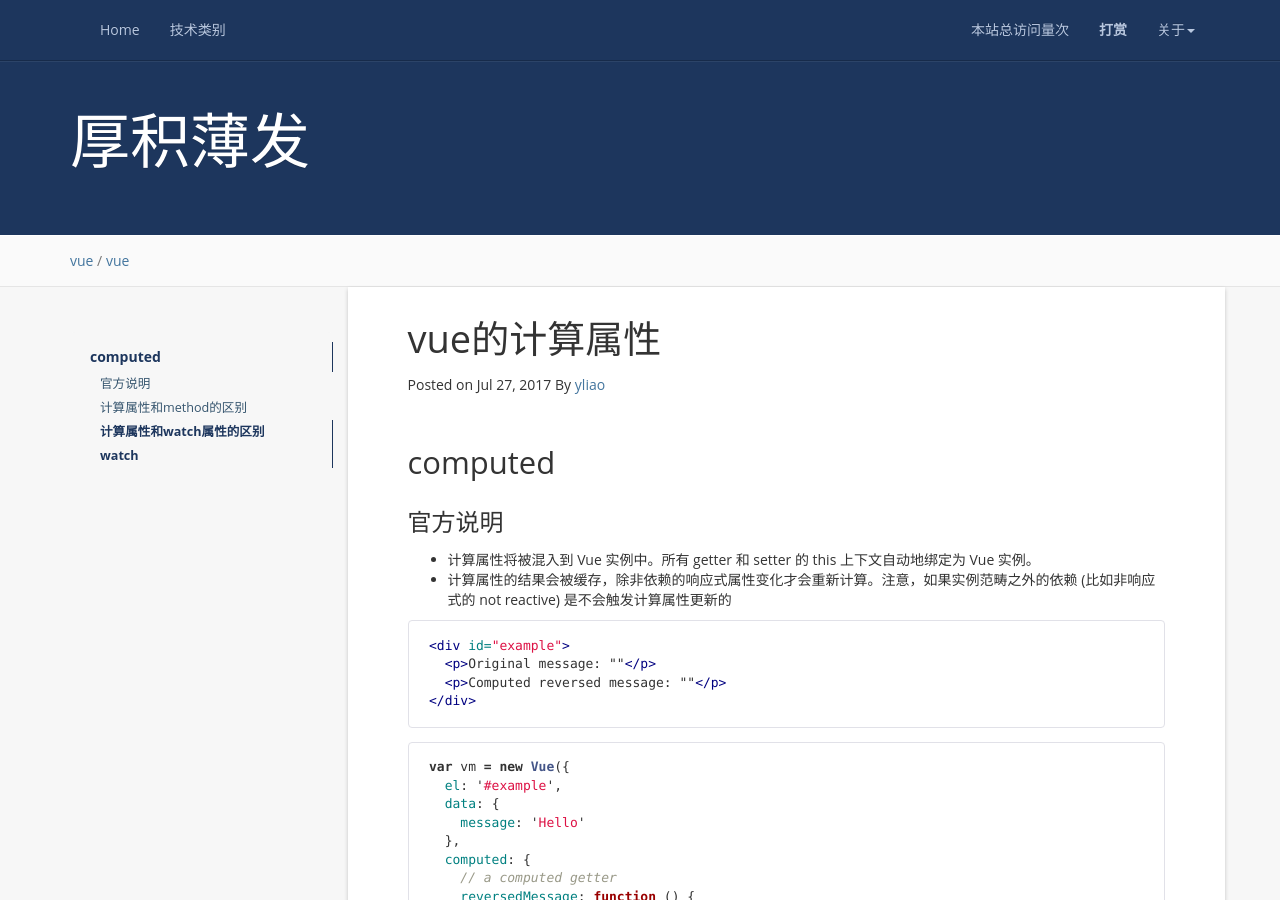
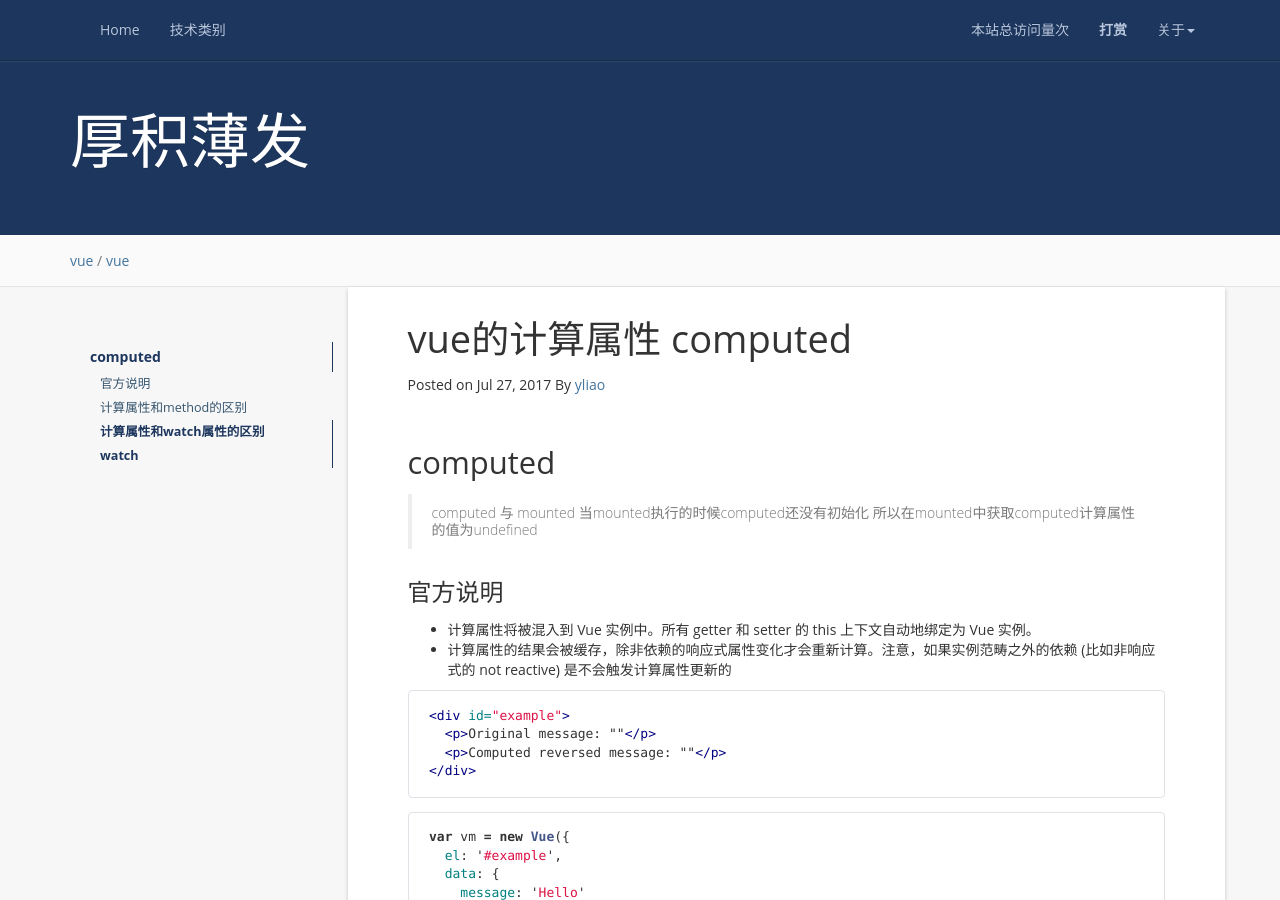
Before and after one commit to superlyao/blog, a Jekyll site: the page built from _posts/2017-7-17-vue的计算属性.md, in a window 1280 px wide and 900 px high. Built offline with Jekyll 4.4.1, drawn with Linux system fonts in a browser that asks for light colours; nearby versions of some CDN libraries; a script that is not in the unit is left out; comment, search, counter and statistics services are not loaded.

Commit message:
update vue的计算属性 computed

```diff
--- a/_posts/2017-7-17-vue的计算属性.md
+++ b/_posts/2017-7-17-vue的计算属性.md
@@ -1,6 +1,6 @@
 ---
 layout: post
-title:  "vue的计算属性"
+title:  "vue的计算属性 computed"
 date:   2017-7-27
 categories: vue
 tag: vue
@@ -12,6 +12,8 @@ tag: vue
 
 
 ## computed
+
+> computed 与 mounted 当mounted执行的时候computed还没有初始化 所以在mounted中获取computed计算属性的值为undefined
 
 ### 官方说明
 
```
